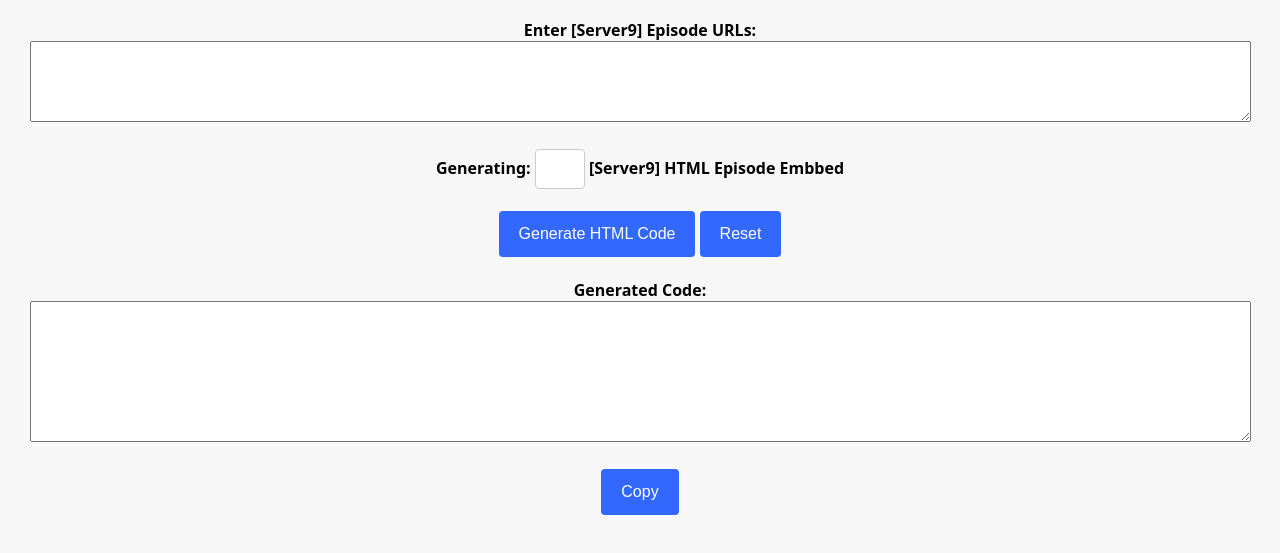
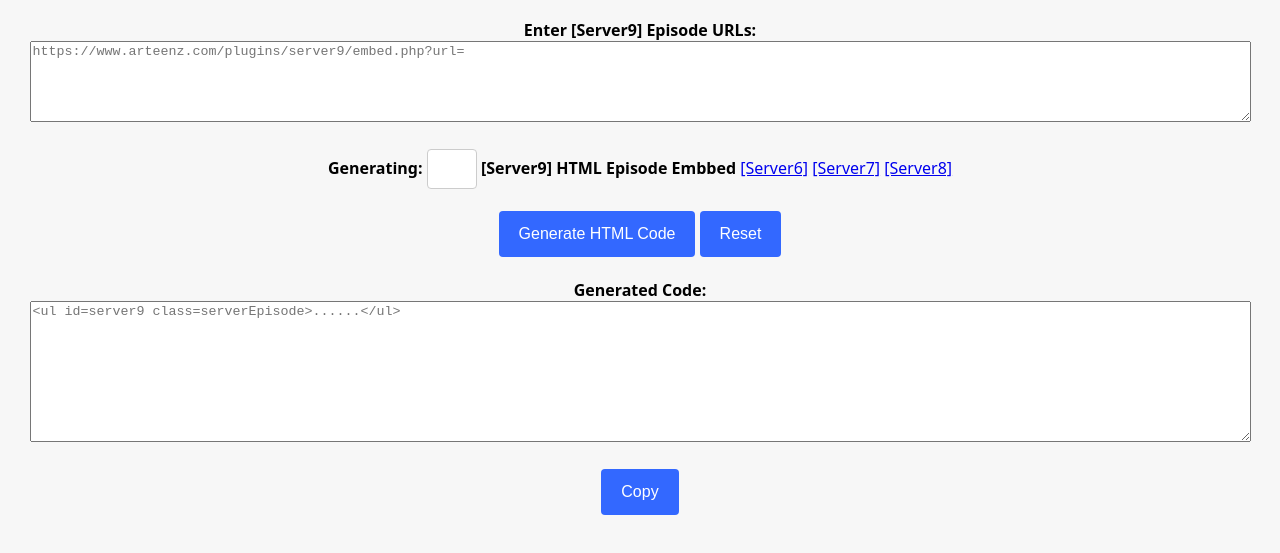
Before and after one commit to spacetoonlinks/embbed-server-9, a plain HTML site: page index.html in a window 1280 px wide. Shown: the part 117-670 px from the top of the page. Drawn offline with Linux system fonts and the light colour scheme.

Commit message:
Update index.html

```diff
--- a/index.html
+++ b/index.html
@@ -108,13 +108,16 @@ button {
     <h1>Generate Episode Server Lists</h1>
     <div>
       <label for="serverInput">Enter [Server9] Episode URLs:</label><br>
-      <textarea id="serverInput" rows="5" cols="150"></textarea>
+      <textarea id="serverInput" rows="5" cols="150" placeholder="https://www.arteenz.com/plugins/server9/embed.php?url="></textarea>
     </div>
     <br>
     <div>
       <label for="server-count">Generating:</label>
       <input type="text" id="server-count" name="server-count" readonly>
       <label for="server-count">[Server9] HTML Episode Embbed</label>
+      <a href="https://spacetoonlinks.github.io/embbed-server-6/">[Server6]</a>
+      <a href="https://spacetoonlinks.github.io/embbed-server-7/">[Server7]</a>
+      <a href="https://spacetoonlinks.github.io/embbed-server-8/">[Server8]</a>
     </div>
     <br>
     <div>
@@ -124,7 +127,7 @@ button {
     <br>
     <div>
       <label for="codeDisplay">Generated Code:</label><br>
-      <textarea id="codeDisplay" rows="9" cols="150" readonly></textarea>
+      <textarea id="codeDisplay" rows="9" cols="150" placeholder="<ul id=server9 class=serverEpisode>......</ul>" readonly></textarea>
     </div>
     <br>
     <button onclick="copyToClipboard()">Copy</button><br>
```
